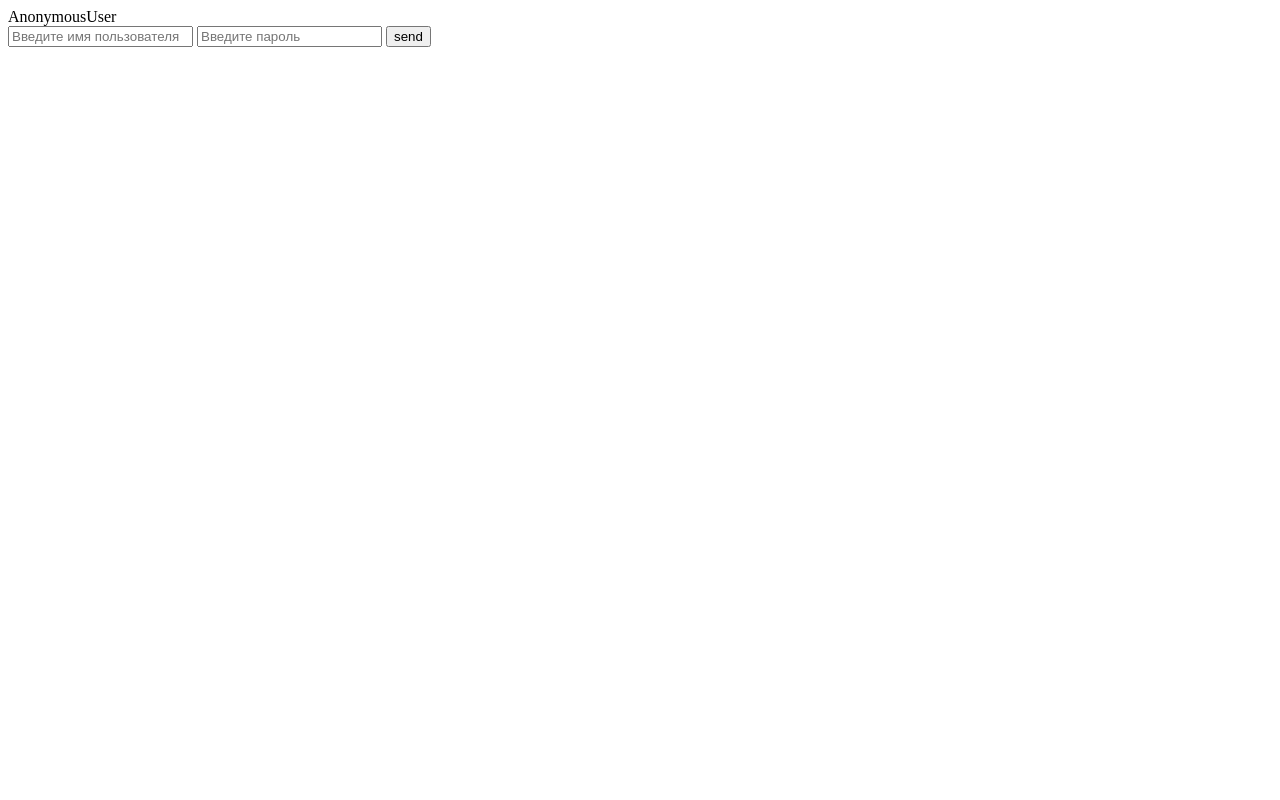
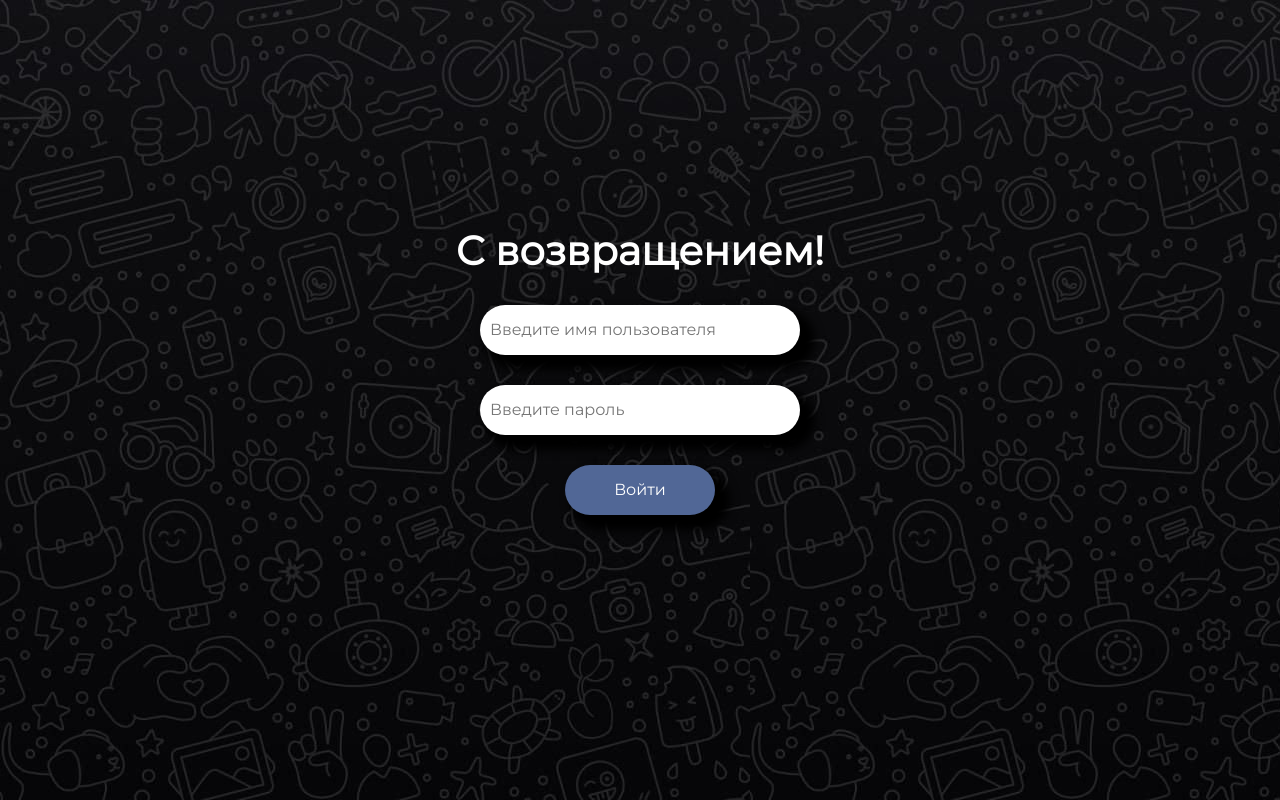
Before and after one commit to andro-kes/SocialNet, a Django app: page /login in a window 1280 px wide. Run offline with Django 4.2, Linux system fonts and the light colour scheme.

Commit message:
Добавление стилей для страницы логина

```diff
--- a/Net/users/forms.py
+++ b/Net/users/forms.py
@@ -31,7 +31,13 @@ class AuthForm(forms.AuthenticationForm):
     def __init__(self, *args, **kwargs):
         super(AuthForm, self).__init__(*args, **kwargs)
 
-    username = UsernameField(widget=f.TextInput(attrs={'placeholder': 'Введите имя пользователя',}))
+    username = UsernameField(widget=f.TextInput(attrs={
+        'placeholder': 'Введите имя пользователя',
+        'class': 'forms',
+        }))
     password = f.CharField(
-        widget = f.PasswordInput(attrs={'placeholder': 'Введите пароль',})
+        widget = f.PasswordInput(attrs={
+            'placeholder': 'Введите пароль',
+            'class': 'forms',
+        })
     )
--- /dev/null
+++ b/Net/users/static/users/css/login.css
@@ -0,0 +1,63 @@
+@import url('https://fonts.googleapis.com/css2?family=Montserrat&display=swap');
+*{
+    margin: 0;
+    padding: 0;
+    font-family: 'Montserrat';
+}
+body{
+    width: 100%;
+    height: 100%;
+    background-image: url('/static/users/img/login_back.jpg');
+    display: flex;
+    justify-content: center;
+}
+.wrapper{
+    width: 500px;
+    height: 700px;
+    text-align: center;
+    padding: 20px;
+
+    display: flex;
+    align-items: center;
+    flex-direction: column;
+    justify-content: center;
+}
+.login-form{
+    display: grid;
+    grid-template-rows: repeat(3, 50px);
+    row-gap: 30px;
+    justify-items: center;
+}
+.forms{
+    width: 300px;
+    border-radius: 30px;
+    border: none;
+    padding: 10px;
+    font-size: 16px;
+    box-shadow: 10px 10px 10px 5px #000;
+    transition: transform 0.3s ease;
+}
+.forms:focus{
+    transform: scale(1.2);
+    outline: none;
+}
+h1{
+    margin-bottom: 30px;
+    color: #fff;
+    font-size: 40px;
+}
+.button{
+    width: 150px;
+    height: 50px;
+    border-radius: 30px;
+    border: none;
+    padding: 10px;
+    background-color: #516796;
+    color: #fff;
+    font-size: 16px;
+    box-shadow: 10px 10px 10px 5px #000;
+    transition: transform 0.2s ease-in;
+}
+.button:hover{
+    transform: scale(1.1);
+}
--- a/Net/users/templates/registration/base.html
+++ b/Net/users/templates/registration/base.html
@@ -1,9 +1,11 @@
 <!DOCTYPE html>
+{% load static %}
 <html lang="en">
 <head>
     <meta charset="UTF-8">
     <meta name="viewport" content="width=device-width, initial-scale=1.0">
     <title>Document</title>
+    <link rel='stylesheet' href='{% static "users/css/login.css" %}'>
 </head>
 <body>
     <main>
--- a/Net/users/templates/registration/login.html
+++ b/Net/users/templates/registration/login.html
@@ -1,12 +1,14 @@
 {% extends 'registration\base.html' %}
 
 {% block content %}
-    {{ user }}
-    <form action='{% url "login" %}' method='post'>
-        {% csrf_token %}
-        {{ errors }}
-        {{ form.username }}
-        {{ form.password }}
-        <input type='submit' value='send'>
-    </form>
+    <div class="wrapper">
+        <h1>С возвращением!</h1>
+        <form action='{% url "login" %}' method='post' class="login-form">
+            {% csrf_token %}
+            {{ errors }}
+            {{ form.username }}
+            {{ form.password }}
+            <input type='submit' value='Войти' class="button">
+        </form>
+    </div>
 {% endblock %}
```
Also changed, not shown: Net/users/static/users/css/register.css (added), Net/users/static/users/img/login_back.jpg (added).
